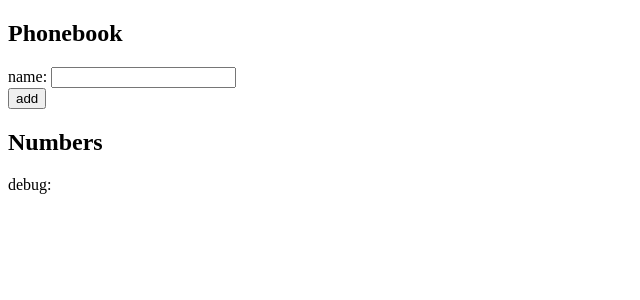
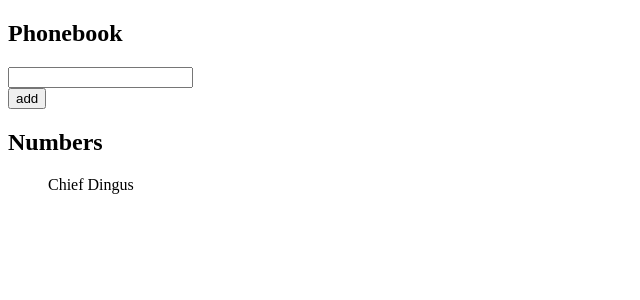
Before and after one commit to corbinarnett/fullstackopen, a React (Create React App) app in the folder part2/phonebook/: page / in a window 1280 px wide. Shown: the top 300 px of the page, without its empty margins (0-640 px from the left). Built offline with nearby package versions, Linux system fonts and the light colour scheme.

Commit message:
implemented logic to create and render a new contact person

```diff
--- a/part2/phonebook/src/App.js
+++ b/part2/phonebook/src/App.js
@@ -1,22 +1,44 @@
 import { useState } from "react";
 
 const App = () => {
-  const [persons, setPersons] = useState([{ name: "Arto Hellas" }]);
+  const [persons, setPersons] = useState([{ name: "Chief Dingus" }]);
   const [newName, setNewName] = useState("");
+
+  const addPerson = (event) => {
+    event.preventDefault();
+    const personObject = {
+      name: newName,
+      // date: new Date().toISOString(),
+      // important: Math.random() < 0.5,
+      id: persons.length + 1,
+    };
+    setPersons(persons.concat(personObject));
+    console.log(persons);
+    setNewName("");
+  };
+
+  const handleNameChange = (event) => {
+    console.log(event.target.value);
+    setNewName(event.target.value);
+  };
 
   return (
     <div>
       <h2>Phonebook</h2>
-      <form>
+      <form onSubmit={addPerson}>
         <div>
-          name: <input />
+          <input value={newName} onChange={handleNameChange} />
         </div>
         <div>
           <button type="submit">add</button>
         </div>
       </form>
       <h2>Numbers</h2>
-      <div>debug: {newName}</div>
+      <ul>
+        {persons.map((person) => (
+          <div>{person.name}</div>
+        ))}
+      </ul>
     </div>
   );
 };
```
